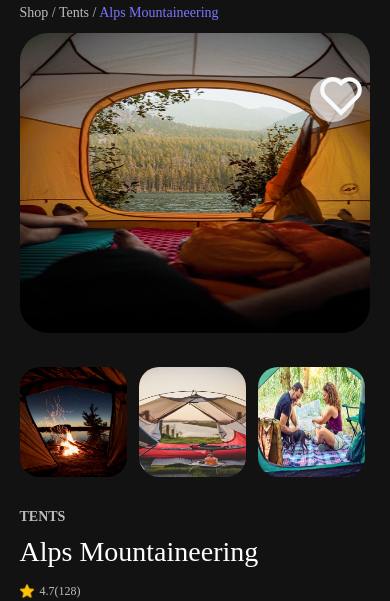
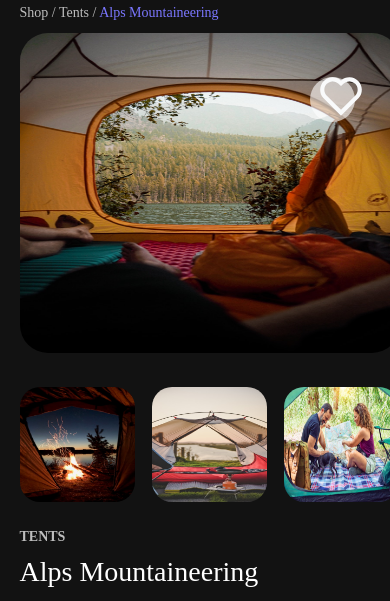
Before and after one commit to CreepyHandy/handy-tent, a plain HTML site: page index.html in a window 390 px wide. Shown: the part 83-684 px from the top of the page. Drawn offline with Linux system fonts and the light colour scheme; a web font is replaced by a local one.

Commit message:
mobile responsiveness adjustments

```diff
--- a/index.css
+++ b/index.css
@@ -612,8 +612,8 @@ line-height: normal;
 }
 
 .hero-image img{
-width: 350px;
-height: 300px;
+width: 380px;
+height: 320px;
 margin-left: 5%;
 margin-top: 3%;
 }
@@ -643,20 +643,20 @@ left: 320px;
 }
 
 .more-images{
-    position: absolute;
     margin-left: 5%;
-    top: 450px;
+    top: 470px;
     padding-bottom: 49px;
     display: inline-flex;
 align-items: center;
-gap: 12px;
+gap: 5%;
 }
 
 .more-images img{
-width: 107px;
-height: 110px;
+width: 115px;
+height: 115px;
 flex-shrink: 0;
 aspect-ratio: 1/1;
+
 
 }
 
```
